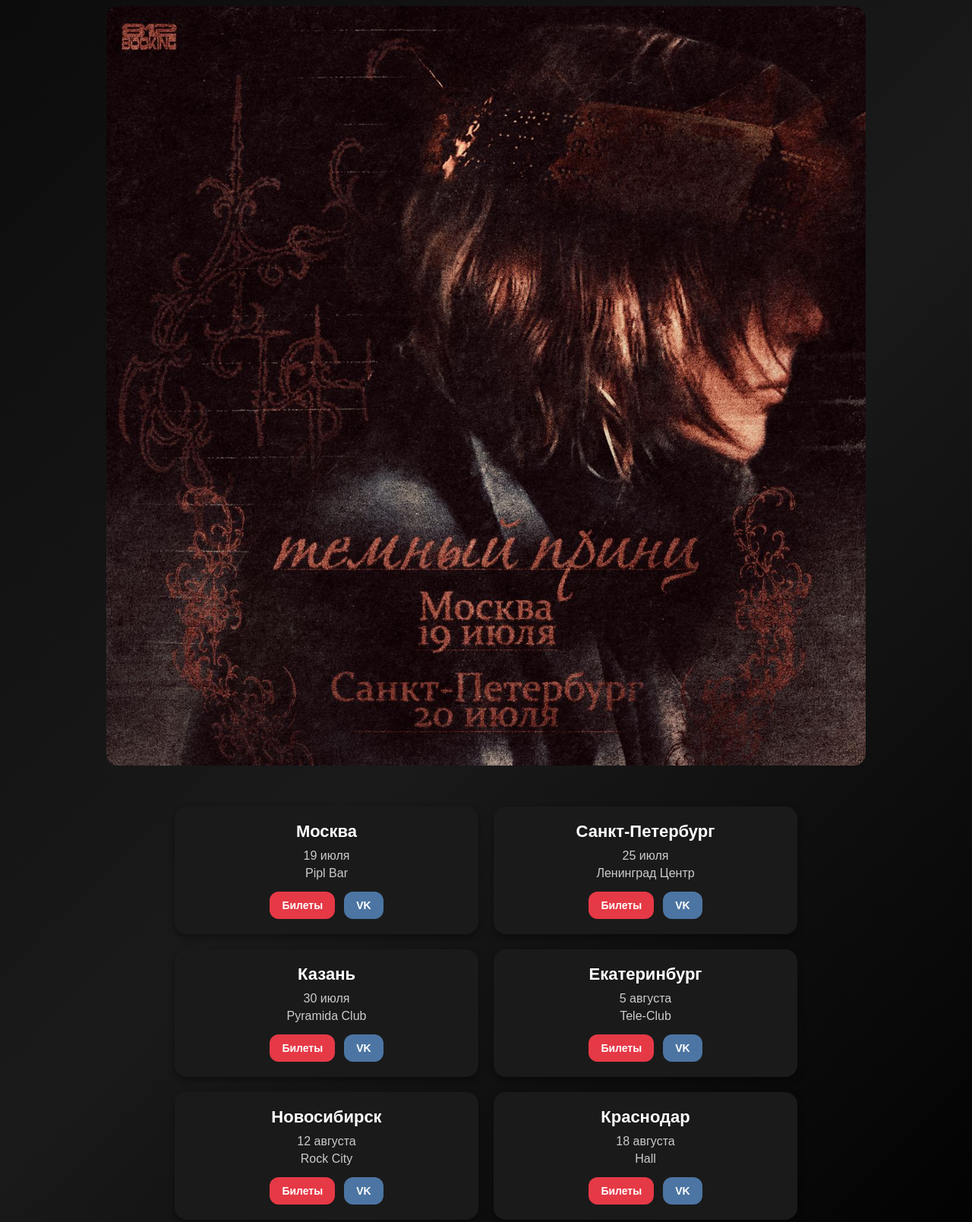
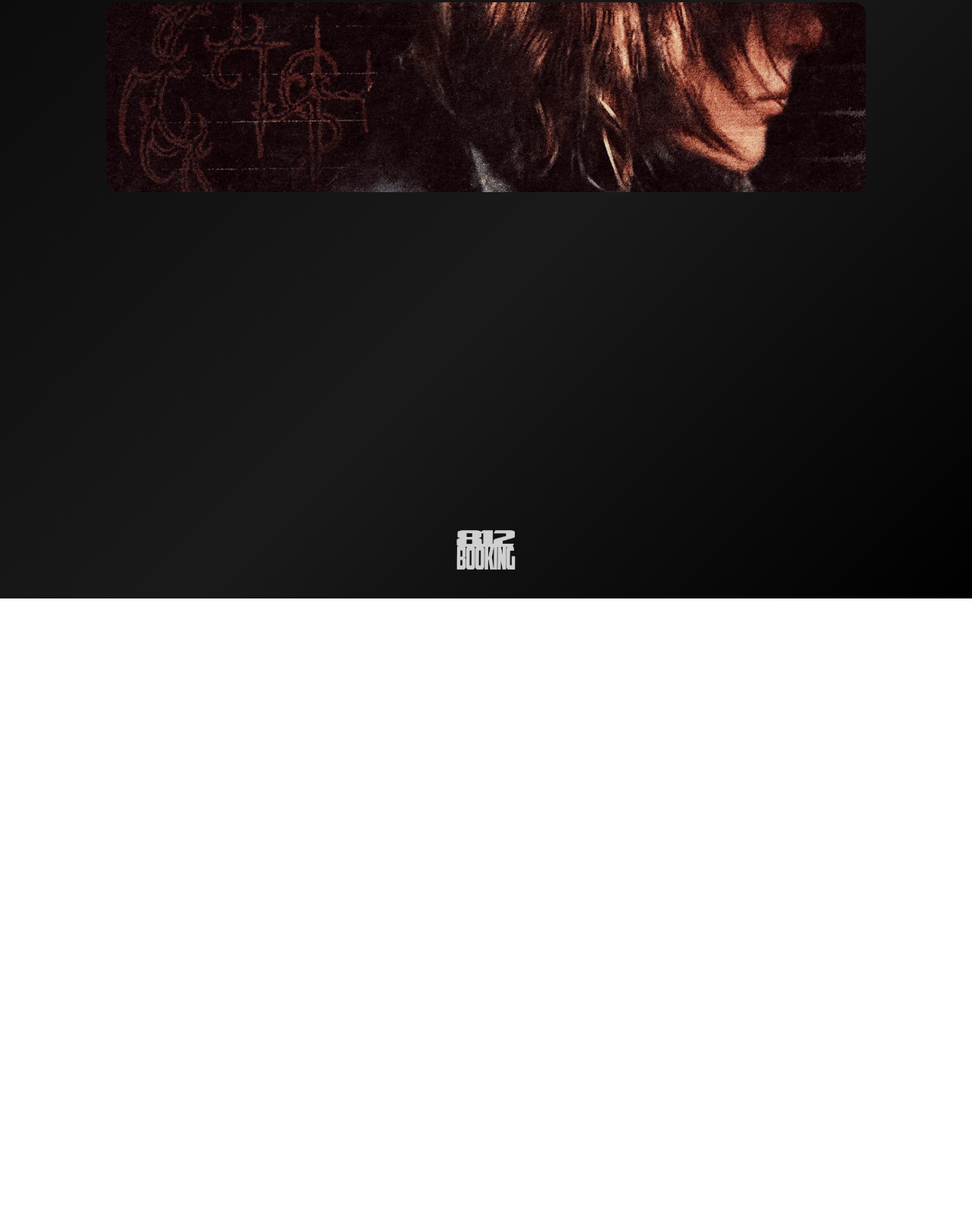
Before and after one commit to Tool-xx/111, a plain HTML site: page main.html in a window 1280 px wide. Shown: the part 12-1621 px from the top of the page at 76% size. After the commit the page ends 800 px from the top, so only its background shows below. Drawn offline with Linux system fonts and the light colour scheme.

Commit message:
Update main.html

```diff
--- a/main.html
+++ b/main.html
@@ -20,10 +20,12 @@
     .banner {
       width: 100%;
       max-width: 1000px;
-      margin: 20px auto;
+      margin: 15px auto;
     }
     .banner img {
       width: 100%;
+      max-height: 250px; /* ограничиваем высоту */
+      object-fit: cover;
       border-radius: 16px;
     }
 
@@ -32,7 +34,7 @@
       grid-template-columns: repeat(auto-fill, minmax(400px, 1fr));
       gap: 20px;
       max-width: 1000px;
-      margin: 30px auto;
+      margin: 20px auto 40px auto;
     }
 
     .event {
@@ -121,7 +123,7 @@
         const container = document.getElementById('events-container');
 
         lines.forEach(line => {
-          const [city, date, place] = line.split(':');
+          const [city, date, place, tickets, vk] = line.split(';');
           if (city && date && place) {
             const block = document.createElement('div');
             block.classList.add('event');
@@ -131,8 +133,8 @@
               <p>${date}</p>
               <p>${place}</p>
               <div class="buttons">
-                <a href="https://test.ru" target="_blank" class="btn btn-tickets">Билеты</a>
-                <a href="https://test.ru" target="_blank" class="btn btn-vk">VK</a>
+                <a href="${tickets || '#'}" target="_blank" class="btn btn-tickets">Билеты</a>
+                <a href="${vk || '#'}" target="_blank" class="btn btn-vk">VK</a>
               </div>
             `;
             container.appendChild(block);
```
